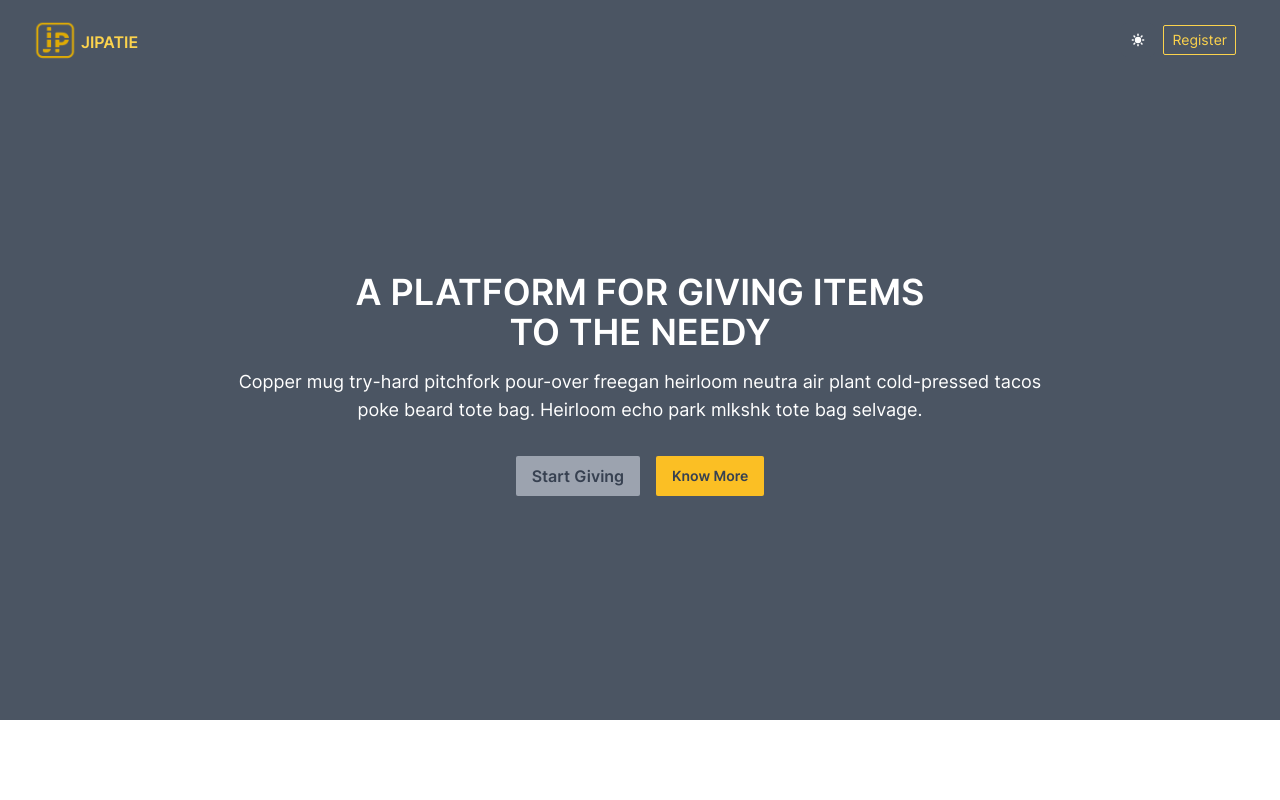
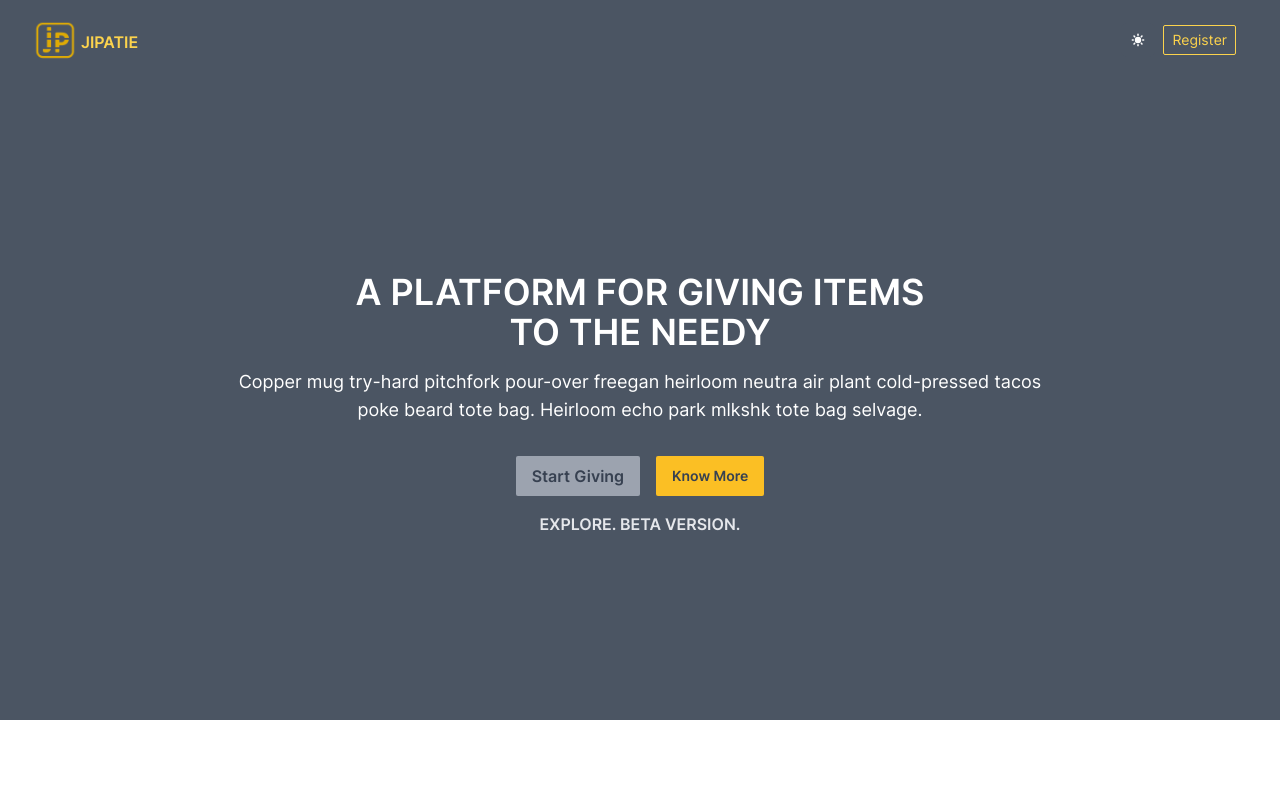
Before and after one commit to daviemola/jipatie, a Next.js app: page / in a window 1280 px wide. Shown: the top 800 px of the page. Built offline with nearby package versions, Linux system fonts and the light colour scheme; no server answers; what @badrap/bar-of-progress would draw is missing.

Commit message:
text added index

```diff
--- a/components/Index/Hero.js
+++ b/components/Index/Hero.js
@@ -7,9 +7,9 @@ function Hero() {
     <section className="text-white bg-gray-600 min-h-10/10 sm:min-h-3/4 md:min-h-9/10">
       <div className="container mx-auto flex px-5 py-24 md:flex-row flex-col items-center max-w-screen-xl">
         <div className="flex flex-col items-center sm:pt-44 pt-20 pb-14 sm:pb-6">
-          <h1 className="md:text-4xl text-2xl uppercase text-center mb-4 font-semibold text-white">
+          <h1 className="md:text-4xl text-2xl uppercase text-center mb-4 font-semibold">
             A platform for giving items
-            <br className="hidden lg:inline-block" />
+            <br className="md:hidden lg:inline-block" />
             to the needy
           </h1>
           <p className="md:mb-8 mb-2 leading-relaxed text-base md:text-lg min-w-min px-0 text-center lg:px-52">
@@ -23,6 +23,9 @@ function Hero() {
             </Link>
             <button className="btn-gray text-base ml-4">Know More</button>
           </div>
+          <p className="mt-4 font-semibold text-gray-200">
+            EXPLORE. BETA VERSION.
+          </p>
         </div>
       </div>
     </section>
```
